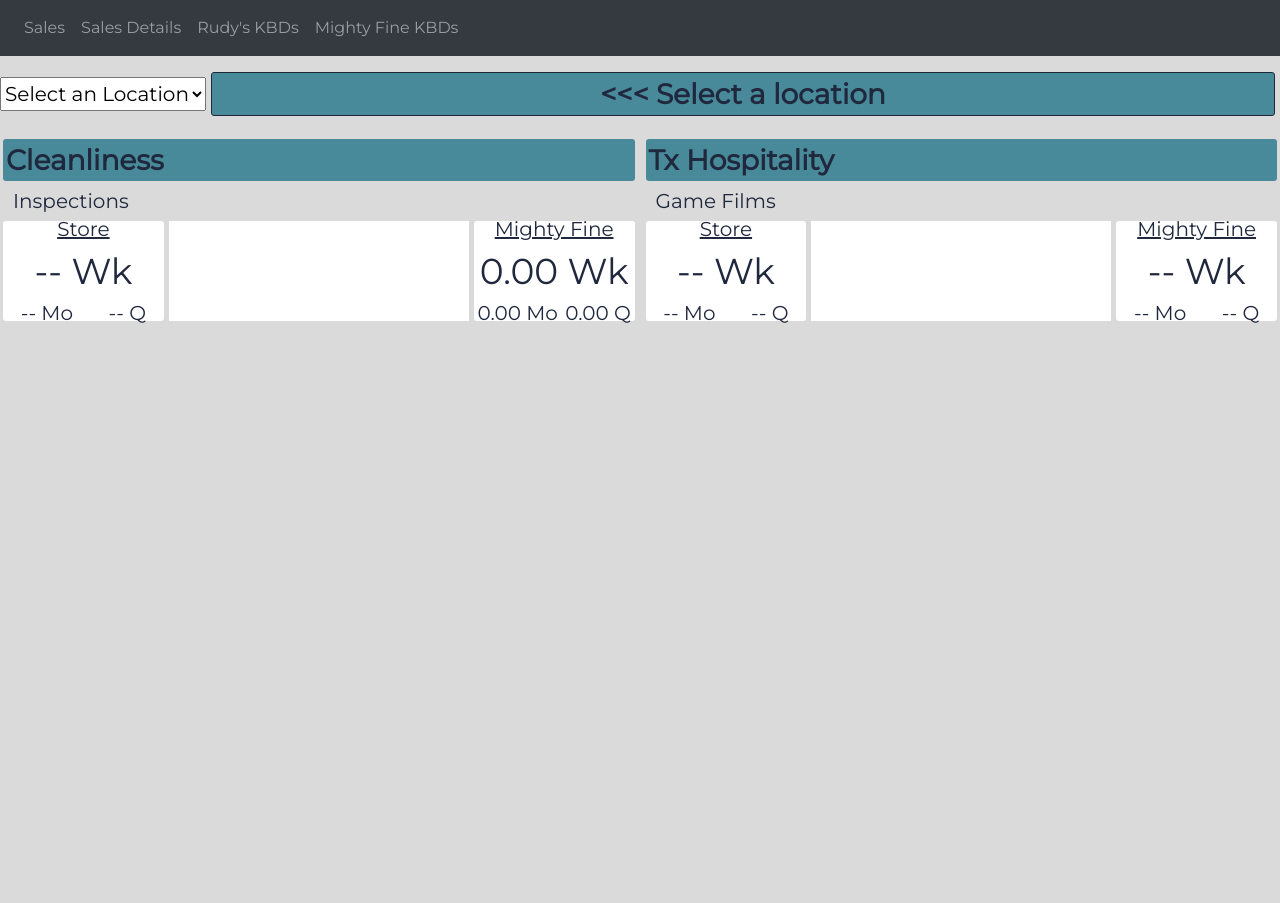
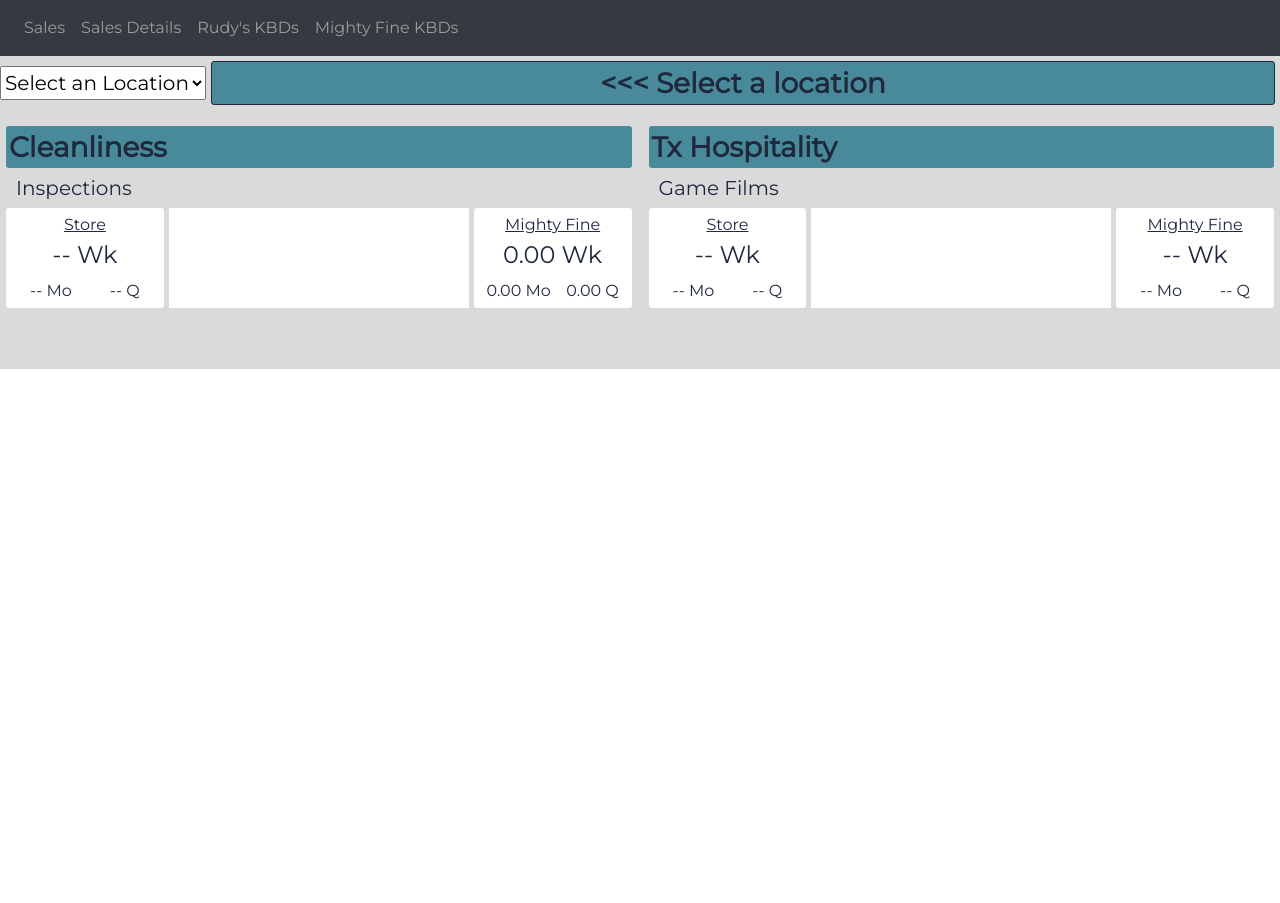
Before and after one commit to jmoo512/kbd, a Flask app: page /mf_kbds in a window 1280 px wide. After the commit the page ends 369 px from the top, so only its background shows below. Run offline with Flask 2, Linux system fonts and the light colour scheme; data that the repository does not hold is empty; some libraries are stand-ins or nearby versions.

Commit message:
kbd views grid

```diff
--- a/kbd/static/kbds.css
+++ b/kbd/static/kbds.css
@@ -1,12 +1,36 @@
 body {
   background-color: White;
+}
+
+.nav {
+  grid-area: nav;
+}
+.header{
+  grid-area: header;
+}
+
+.left-col {
+  grid-area: left-col;
+}
+
+.right-col {
+  grid-area: right-col;
+}
+
+.footer {
+  grid-area: footer;
 }
 
 .grid {
   display: grid;
   grid-gap: 5px;
-  grid-template-columns: repeat(2, 1fr);
-  grid-template-rows: 75px repeat(4, 1fr);
+  grid-template-columns: 1fr 1fr;
+  grid-template-rows: auto;
+  grid-template-areas:
+    "nav nav"
+    "header header"
+    "left-col right-col"
+    "footer footer";
   background-color: var(--bg);
 }
 
@@ -42,6 +66,7 @@ body {
   flex-flow: column nowrap;
   justify-content: space-between;
   margin: 3px;
+  padding: 3px;
 }
 
 .data-box-header {
@@ -76,6 +101,7 @@ body {
   flex-flow: column nowrap;
   justify-content: center;
   align-items: center;
+  padding: 15px;
 }
 
 .data-card-header{
@@ -100,22 +126,59 @@ body {
   border-radius: 3px;
 }
 
-#insp-box {
-  grid-column: 1/2;
-  grid-row: 2/3;
+.footer {
+  height: 50px;
 }
 
-#tx-box {
-  grid-column: 2/3;
-  grid-row: 2/3;
+@media only screen and (max-width: 1345px){
+
+  .big-number{
+    font-size: 24px;
+  }
+
+  .little-number {
+    font-size: 16px;
+  }
+
+  .data-card-header{
+    font-size: 16px;
+  }
+
+  .data-card {
+    padding: 5px;
+  }
 }
 
-#speed-box {
-  grid-column: 1/2;
-  grid-row: 3/4;
+@media only screen and (max-width: 1150px){
+
+  .grid {
+    grid-template-columns: 1fr;
+    grid-template-rows: auto;
+    grid-template-areas:
+      "nav"
+      "header"
+      "left-col"
+      "right-col"
+      "footer";
+  }
+
+  .big-number{
+    font-size: 30px;
+  }
+
+  .little-number {
+    font-size: 20px;
+  }
+
+  .data-card-header{
+    font-size: 20px;
+  }
+
+  .data-card {
+    padding: 10px;
+  }
+
 }
-
-
 
 
 
--- a/kbd/templates/base.html
+++ b/kbd/templates/base.html
@@ -9,7 +9,7 @@
   </head>
   <body>
 
-    <nav class="navbar navbar-expand-lg navbar-dark bg-dark">
+    <nav class=" nav navbar navbar-expand-lg navbar-dark bg-dark">
       <!--<a class="navbar-brand" href="#">Navbar</a>-->
       <button class="navbar-toggler" type="button" data-toggle="collapse" data-target="#navbarSupportedContent" aria-controls="navbarSupportedContent" aria-expanded="false" aria-label="Toggle navigation">
         <span class="navbar-toggler-icon"></span>
--- a/kbd/templates/mf_kbds.html
+++ b/kbd/templates/mf_kbds.html
@@ -28,6 +28,7 @@
       <div id="chosen-store"><<< Select a location</div>
     </div>
 
+    <div class="left-col">
     <div class="data-box" id="clean-box">
 
       <div class="data-box-header">
@@ -78,6 +79,9 @@
       </div>
 
     </div>
+  </div>
+
+  <div class="right-col">
 
     <div class="data-box" id="tx-hosp-box">
 
@@ -129,6 +133,8 @@
       </div>
 
     </div>
+  </div>
+  <div class="footer"></div>
     </div>
 {% endblock %}
 
```
Also changed, not shown: kbd/templates/rudys_kbds.html (+7 -1 lines).
